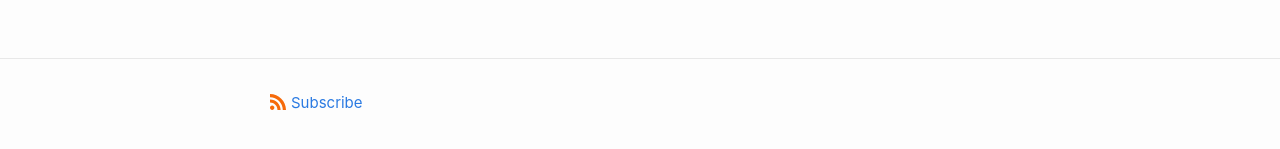
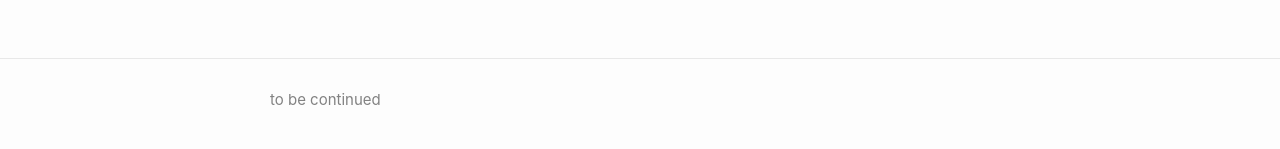
Before and after one commit to mitsuki1122/blog, a Jekyll site: the page built from _posts/2022-09-07-nginx.md, in a window 1280 px wide and 900 px high, scrolled down 5167 px. Shown: the part 725-874 px from the top of the window. Built offline with Jekyll 4.4.1, drawn with Linux system fonts in a browser that asks for light colours.

Commit message:
feat: footer

```diff
--- a/_includes/footer.html
+++ b/_includes/footer.html
@@ -6,11 +6,12 @@
     <div class="footer-col-wrapper">
       <div class="footer-col">
         <p class="feed-subscribe">
-          <a href="{{ 'feed.xml' | relative_url }}">
+          to be continued
+          <!-- <a href="{{ 'feed.xml' | relative_url }}">
             <svg class="svg-icon orange">
               <use xlink:href="{{ 'assets/minima-social-icons.svg#rss' | relative_url }}"></use>
             </svg><span>Subscribe</span>
-          </a>
+          </a> -->
         </p>
       {%- if site.author %}
         <ul class="contact-list">
```
